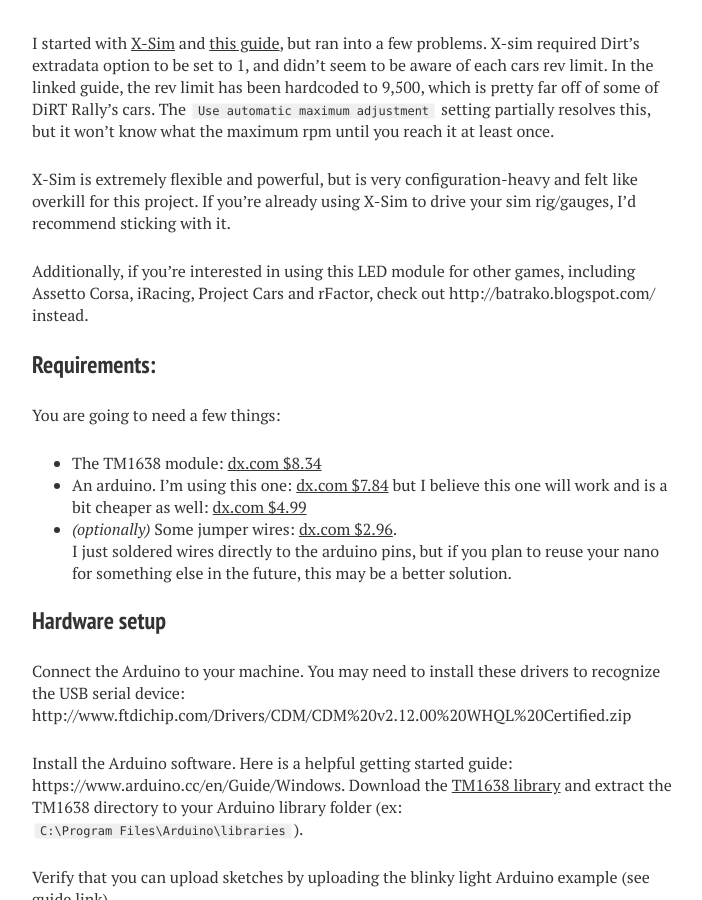
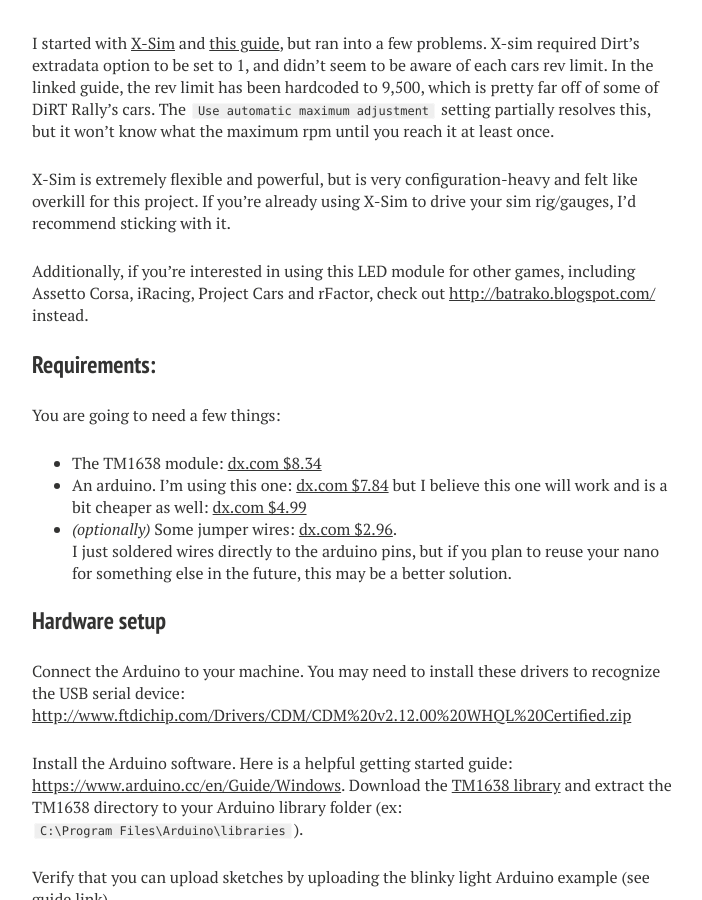
Before and after one commit to Billiam/billiam.org, a Jekyll site: the page built from _posts/2015-07-02-dirt-rally-shift-light-tm1648-arduino.md, in a window 1280 px wide and 900 px high, scrolled down 1037 px. Shown: the whole window, without its empty margins (288-990 px from the left). Built offline with Jekyll 4.4.1, drawn with Linux system fonts in a browser that asks for light colours; nearby versions of some CDN libraries; some of the changed text lies outside the part shown.

Commit message:
Fix autolinks, remove some trailing whitespace

```diff
--- a/_posts/2015-07-02-dirt-rally-shift-light-tm1648-arduino.md
+++ b/_posts/2015-07-02-dirt-rally-shift-light-tm1648-arduino.md
@@ -11,7 +11,7 @@
 ---
 
 After some trial and error (_and error, and error, and error_), I've managed to get DiRT Rally telemetry data to
-display on a TM1638 display module, and have released both the arduino sketch I'm using and the python script used for communication here: https://github.com/Billiam/pygauge
+display on a TM1638 display module, and have released both the arduino sketch I'm using and the python script used for communication here: <https://github.com/Billiam/pygauge>
 
 The python script is also available as an all-in-one exe. You can download `gauge.zip` [here](https://github.com/Billiam/pygauge/releases).
 
@@ -22,7 +22,7 @@
 
 X-Sim is extremely flexible and powerful, but is very configuration-heavy and felt like overkill for this project. If you're already using X-Sim to drive your sim rig/gauges, I'd recommend sticking with it.
 
-Additionally, if you're interested in using this LED module for other games, including Assetto Corsa, iRacing, Project Cars and rFactor, check out http://batrako.blogspot.com/ instead.
+Additionally, if you're interested in using this LED module for other games, including Assetto Corsa, iRacing, Project Cars and rFactor, check out <http://batrako.blogspot.com/> instead.
 
 ### Requirements:
 
@@ -35,9 +35,9 @@
 
 ### Hardware setup
 
-Connect the Arduino to your machine. You may need to install these drivers to recognize the USB serial device: http://www.ftdichip.com/Drivers/CDM/CDM%20v2.12.00%20WHQL%20Certified.zip
+Connect the Arduino to your machine. You may need to install these drivers to recognize the USB serial device: <http://www.ftdichip.com/Drivers/CDM/CDM%20v2.12.00%20WHQL%20Certified.zip>
 
-Install the Arduino software. Here is a helpful getting started guide: https://www.arduino.cc/en/Guide/Windows. Download the [TM1638 library](https://code.google.com/p/tm1638-library/) and extract the TM1638 directory to your Arduino library folder (ex: `C:\Program Files\Arduino\libraries`).
+Install the Arduino software. Here is a helpful getting started guide: <https://www.arduino.cc/en/Guide/Windows>. Download the [TM1638 library](https://code.google.com/p/tm1638-library/) and extract the TM1638 directory to your Arduino library folder (ex: `C:\Program Files\Arduino\libraries`).
 
 Verify that you can upload sketches by uploading the blinky light Arduino example (see guide link).
 
@@ -86,9 +86,9 @@
 
 ## tl;dr
 
-1. Install Arduino sketch: https://github.com/Billiam/pygauge
+1. Install Arduino sketch: <https://github.com/Billiam/pygauge>
 2. Set DiRT's `extradata` to 3
-3. Grab latest gauge.zip from https://github.com/Billiam/pygauge/releases
+3. Grab latest gauge.zip from <https://github.com/Billiam/pygauge/releases>
 4. Update config.yml with your COM port, and dirt's IP address and port.
 2. Run gauge.exe
 3. Start game.
```
Also changed, not shown: _posts/2013-10-21-fun-with-httparty-and-query-order.md (+1 -1 lines), _posts/2019-05-29-sherbet-an-ergonomic-keypad.md (+1 -1 lines), _posts/2019-09-17-jotdown-update.md (+1 -1 lines), _posts/2020-04-24-cnc-router-assembly.md (+2 -2 lines), _posts/2020-04-25-cnc-pen-holder.md (+1 -1 lines).
